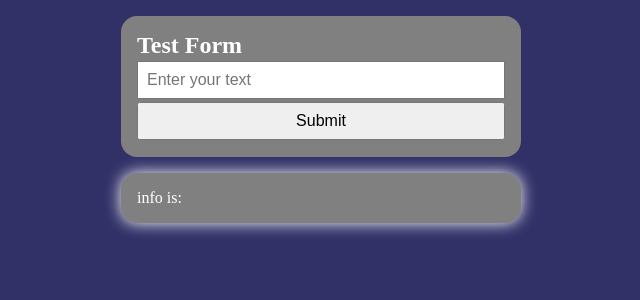
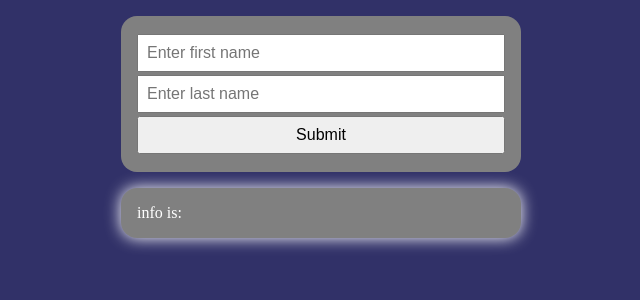
Before and after one commit to womoboy/react-daywork, a React (Create React App) app: page / in a window 1280 px wide. Shown: the top 300 px of the page, without its empty margins (319-959 px from the left). Built offline with nearby package versions, Linux system fonts and the light colour scheme.

Commit message:
prevPractice practiced again

```diff
--- a/src/component/testform/Testform.js
+++ b/src/component/testform/Testform.js
@@ -2,25 +2,26 @@ import './Testform.scss';
 import { useState } from 'react';
 
 const Testform = () => {
-    const[inputs, setInputs] = useState({});
 
-    const handleChange = (e) => {
+    const [inputs, setInputs] = useState({});
+
+    const handleSubmit = (event) => {
+        event.preventDefault();
+        console.log(inputs);
+    }
+
+    const handlerChange = (e) => {
         const name = e.target.name;
         const value = e.target.value;
-        setInputs(values => ({...values, [name]: value}));
-    }
-
-    const submitFunc = (event) => {
-        event.preventDefault();
-
+        setInputs((values) => ({...values, [name]: value}))
     }
 
     return (
         <>
-            <form id='test-form' onSubmit={submitFunc}>
-                <h2>Test Form</h2>
-                <input type="text" placeholder='Enter your text' name='text' value={inputs.text || ''} onChange={handleChange}/>
-                <input type="submit" value="Submit" />
+            <form id='test-form' onSubmit={handleSubmit}>
+                <input type="text" placeholder="Enter first name" name="firstName" value={inputs.firstName || ''} onChange={handlerChange} />
+                <input type="text" placeholder="Enter last name" name="lastName" value={inputs.lastName || ''} onChange={handlerChange} />
+                <input type="submit" />
             </form>
         </>
     )
```
